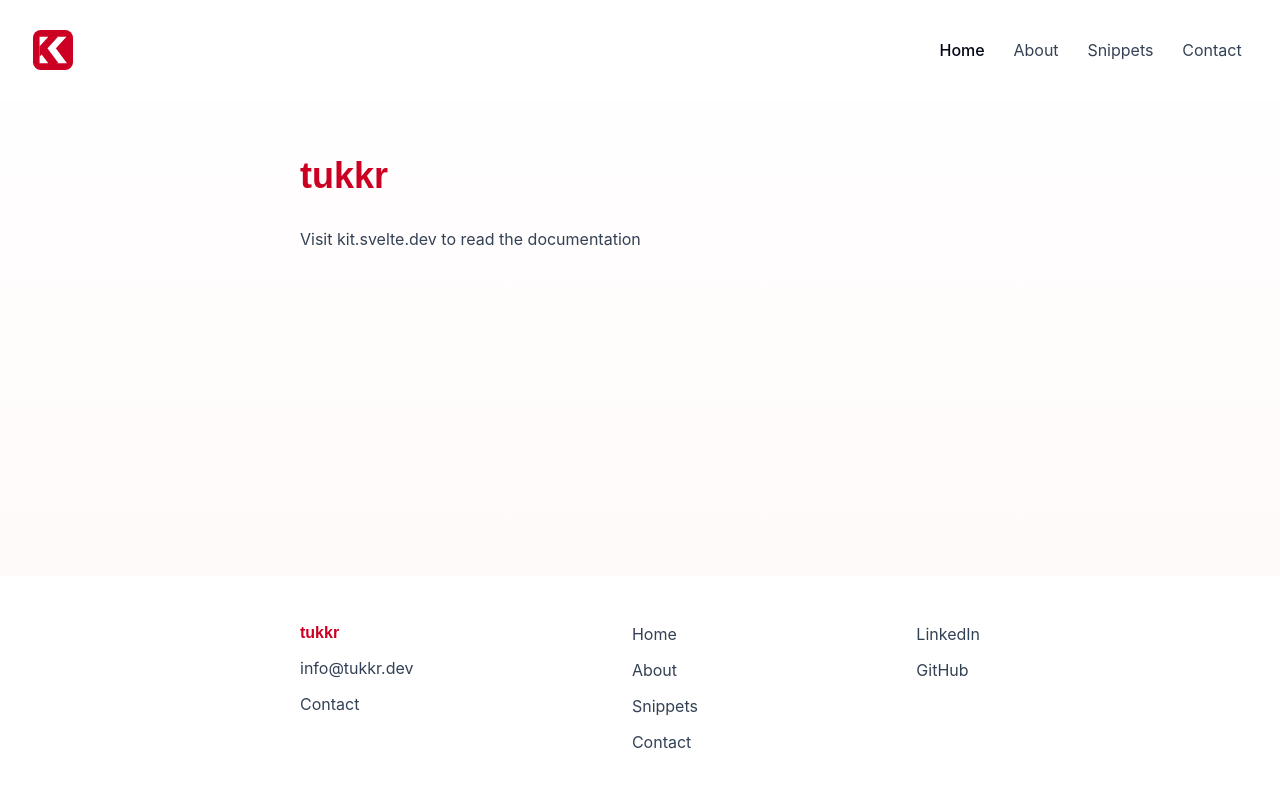
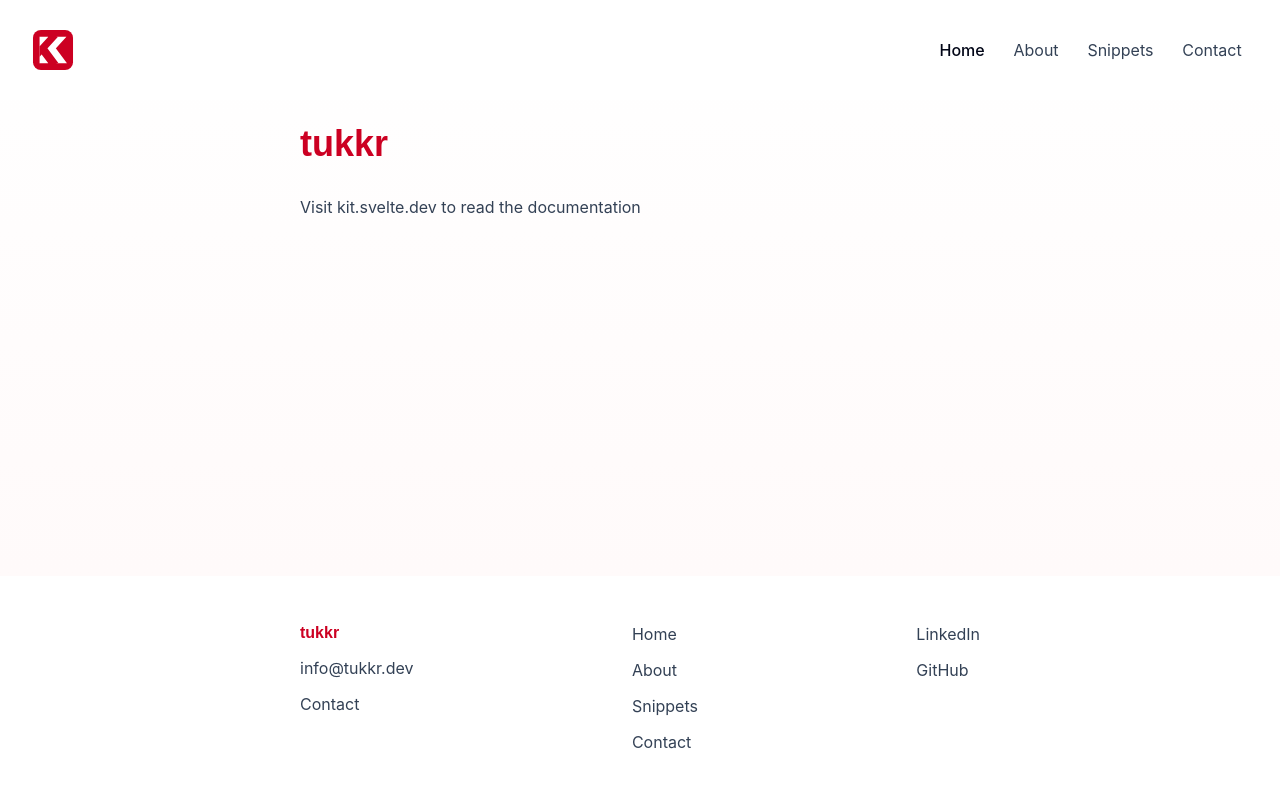
Before and after one commit to JeffreyTheTukkr/tukkr.dev, a SvelteKit app: page / in a window 1280 px wide. Shown: the top 786 px of the page. Built offline with nearby package versions, Linux system fonts and the light colour scheme.

Commit message:
fix main padding size

```diff
--- a/src/routes/+layout.svelte
+++ b/src/routes/+layout.svelte
@@ -14,7 +14,7 @@
 <style lang="scss">
     main {
         flex: 1;
-        padding: clamp(8rem, 16vh, 16vh) 0;
+        padding: clamp(6rem, 8vh, 10vh) 0;
         line-height: 1.8;
 
         :global(p) {
```
